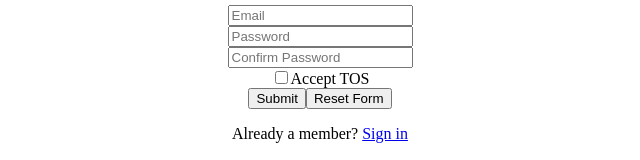
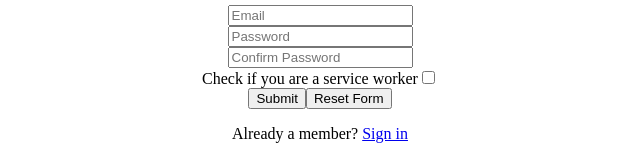
Before and after one commit to bw-tipsease-aug2019/frontend, a React (Create React App) app in the folder tipease/: page /createaccount in a window 1280 px wide. Shown: the part 133-293 px from the top of the page, without its empty margins (320-960 px from the left). Built offline with nearby package versions, Linux system fonts and the light colour scheme.

Commit message:
Pushes to login page NTA protection if there is an error

```diff
--- a/tipease/src/components/forms/CreateAccount.jsx
+++ b/tipease/src/components/forms/CreateAccount.jsx
@@ -6,7 +6,7 @@ import { doCreateAccount } from "../../store/actions/authActions";
 import { Redirect } from "react-router-dom";
 
 function RegFrm({ values, errors, touched }) {
-  return (
+    return (
     <div className="form-card">
       <h1>Create an Account</h1>
       <Form className="ui form">
@@ -27,10 +27,10 @@ function RegFrm({ values, errors, touched }) {
             />
         </div>
         <div className="field">
-          <label htmlFor="tos">
-            {touched.tos && errors.tos && <p>{errors.tos}</p>}
-            <Field type="checkbox" name="tos" checked={values.tos} />
-            Accept TOS
+          <label htmlFor="isServiceWorker">
+            Check if you are a service worker
+            {touched.isServiceWorker && errors.isServiceWorker && <p>{errors.isServiceWorker}</p>}
+            <Field type="checkbox" name="isServiceWorker" checked={values.isServiceWorker} />
           </label>
         </div>
         {/* disabled={isSubmitting}  ***Removed from submit button for testing***/}
@@ -46,12 +46,12 @@ function RegFrm({ values, errors, touched }) {
 }
 
 const RegistrationForm = withFormik({
-  mapPropsToValues({ email, password, cPassword, tos }) {
+  mapPropsToValues({ email, password, cPassword, isServiceWorker }) {
     return {
       email: email || "",
       password: password || "",
-      cPassword: cPassword || "",
-      tos: tos || false
+      cPassword: '' || "",
+      isServiceWorker: isServiceWorker || false
     };
   },
   validationSchema: Yup.object().shape({
@@ -60,7 +60,8 @@ const RegistrationForm = withFormik({
       .required("is required"),
     password: Yup.string()
       .min(8, "Password must be 8 characters or longer")
-      .required("is required"),
+      .required("is required")
+      ,
     cPassword: Yup.string().oneOf(
       [Yup.ref("password"), null],
       "Passwords must match!"
@@ -68,15 +69,12 @@ const RegistrationForm = withFormik({
   }),
 
   handleSubmit(values, formikBag) {
-    if (values.email === "alreadytaken@atb.dev") {
-      formikBag.setErrors({ email: "That email is already taken" });
-    } else if (values.tos === false) {
-      formikBag.setErrors({ tos: "Please Accept the Terms of Service" });
-    } else {
-      formikBag.props.doCreateAccount(values).then(() => {
-        return <Redirect to="/protected" />;
-      });
-    }
+
+    formikBag.props.doCreateAccount(values)
+    .then(() => {formikBag.props.props.history.push("/login")});
+   console.log(values);
+
+
   }
 })(RegFrm);
 
```
